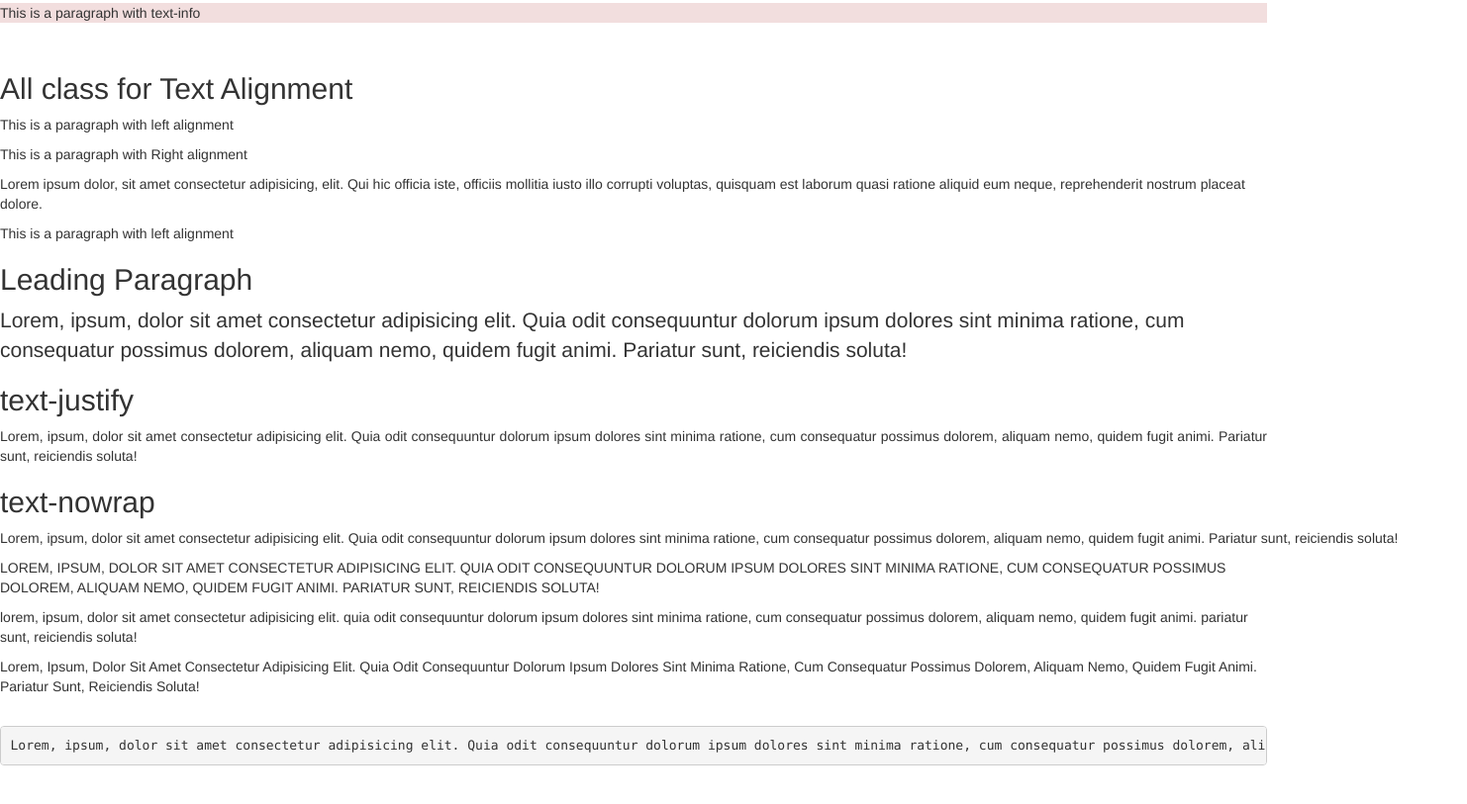
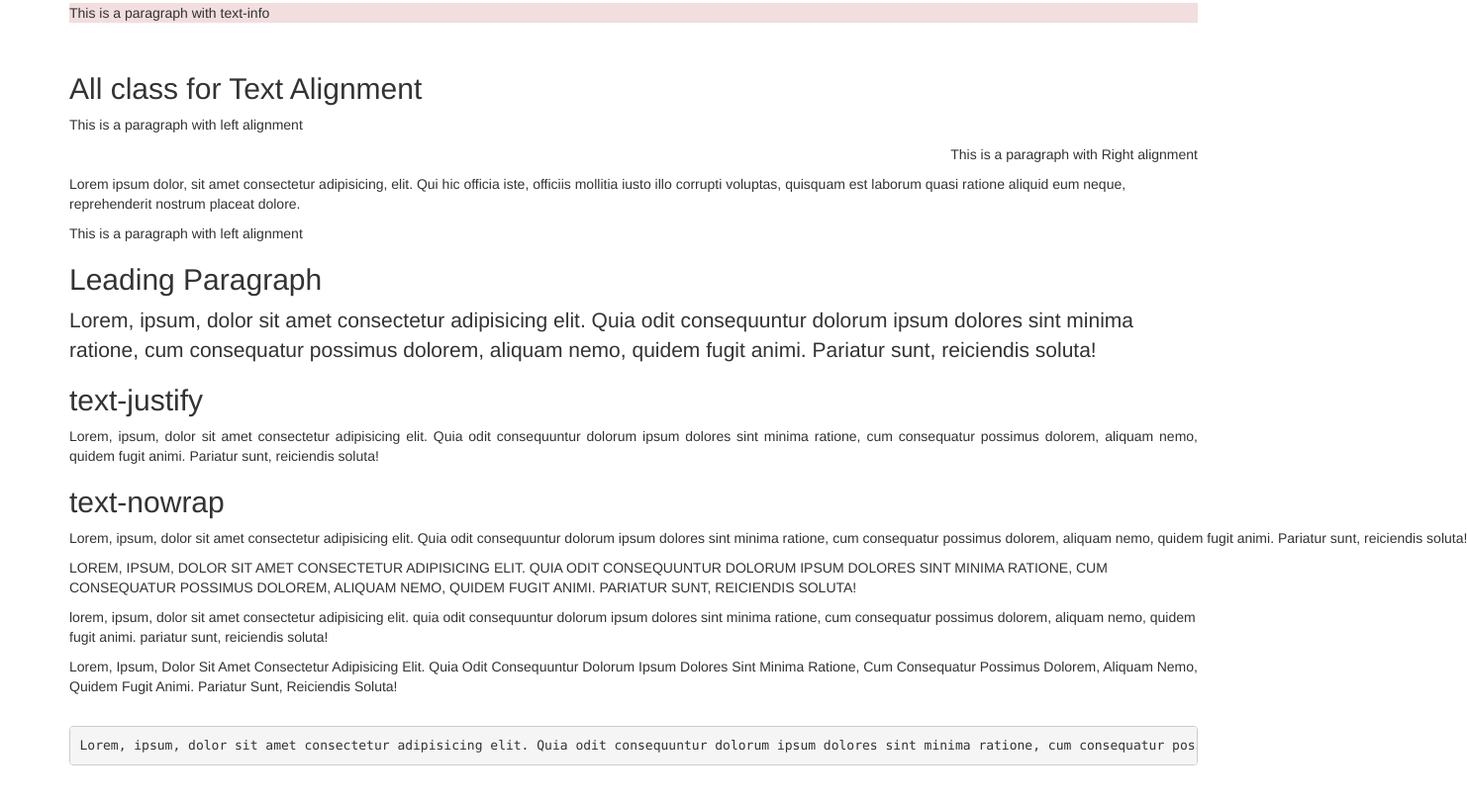
Before and after one commit to 007mehrab/Bootstrap, a plain HTML site: page Bootstrap_2st_Class_12_11_20/typography.html in a window 1280 px wide. Shown: the part 1165-1978 px from the top of the page at 99% size, 1482 px wide, since content can reach past the window. Drawn offline with Linux system fonts and the light colour scheme.

Commit message:
Bootstrap

```diff
--- a/Bootstrap_2st_Class_12_11_20/typography.html
+++ b/Bootstrap_2st_Class_12_11_20/typography.html
@@ -11,7 +11,7 @@
 	<link rel="stylesheet" href="css/style.css">
 </head>
 <body>
-	<div>
+	<div class="container">
 		<h1>This is a heading with h1</h1>
 		<h1>This is a heading with h1 <small> Few text</small></h1>
 		<h2><mark>Highlighted text</mark></h2>
@@ -55,7 +55,7 @@
 
 		<h2>All class for Text Alignment</h2>
 		<p class="text-left">This is a paragraph with left alignment</p>
-		<p class="text-Right">This is a paragraph with Right alignment</p>
+		<p class="text-right">This is a paragraph with Right alignment</p>
 		<p class="text-Justify">Lorem ipsum dolor, sit amet consectetur adipisicing, elit. Qui hic officia iste, officiis mollitia iusto illo corrupti voluptas, quisquam est laborum quasi ratione aliquid eum neque, reprehenderit nostrum placeat dolore.</p>
 		<p class="text-Center">This is a paragraph with left alignment</p>
 
```
